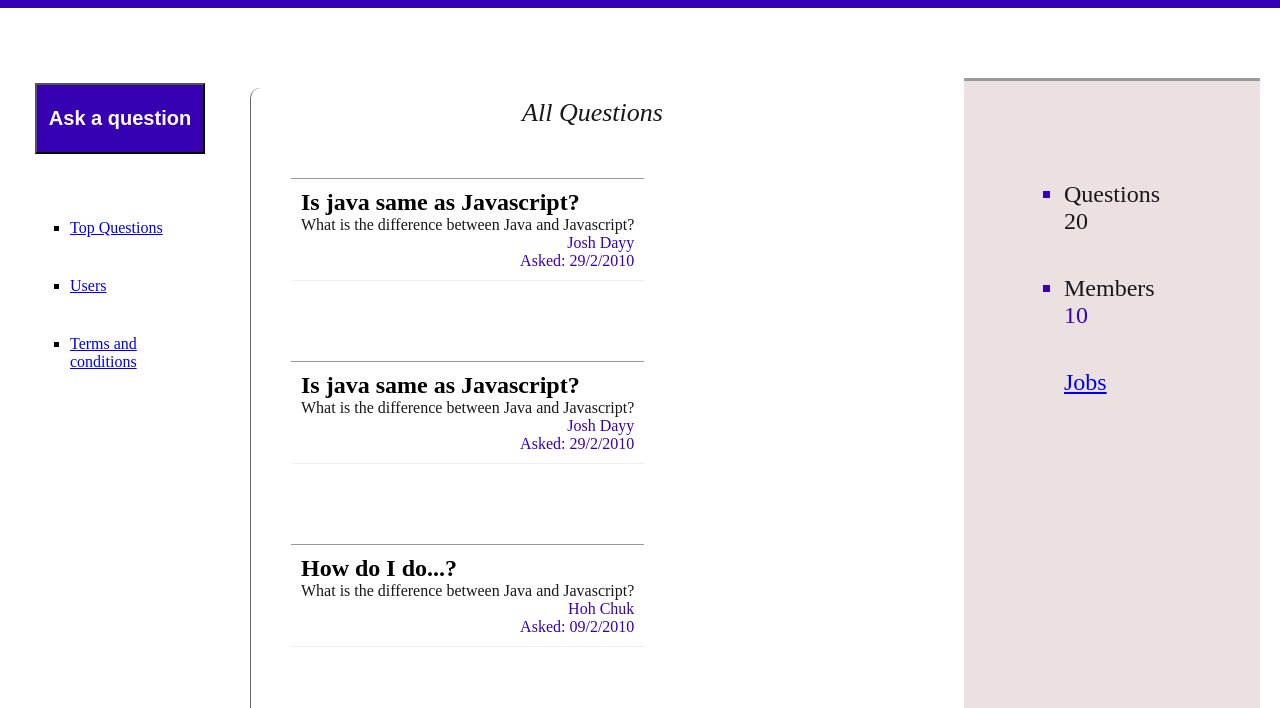
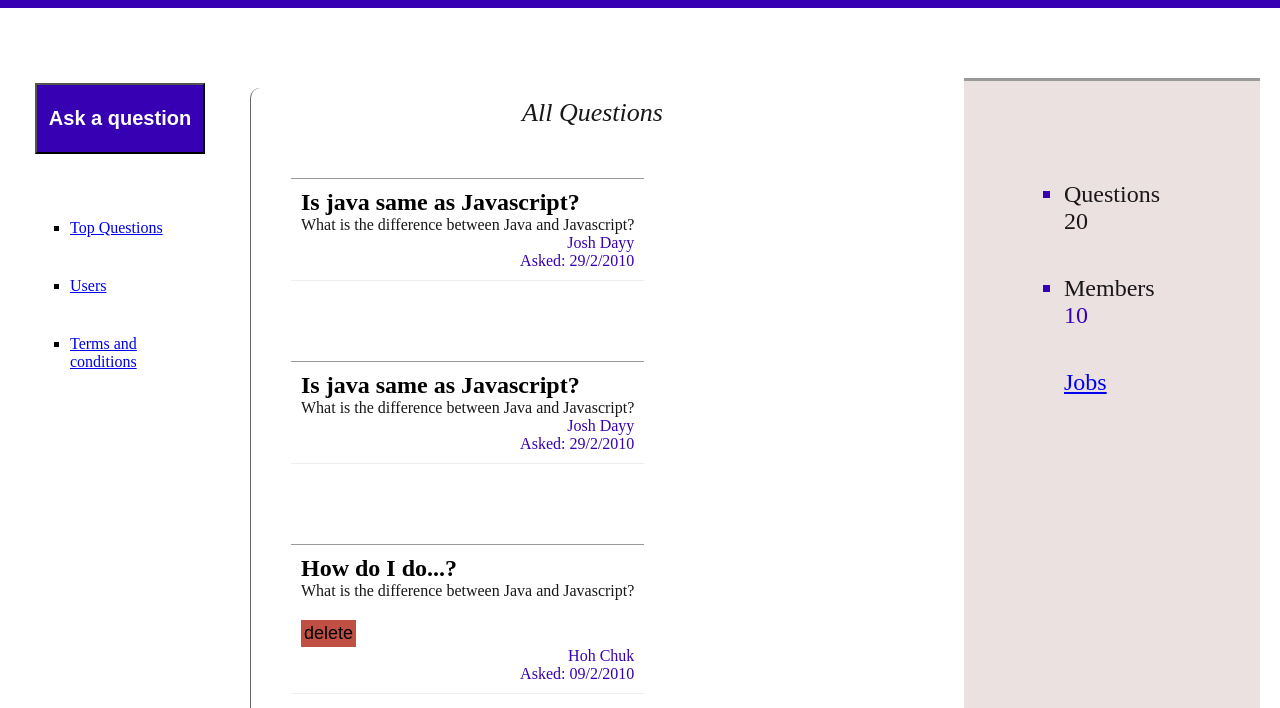
Before and after one commit to Joyce-O/StackOverflow-lite, a plain HTML site: page UI/UI/top_ques.html in a window 1280 px wide. Shown: the part 92-800 px from the top of the page. Drawn offline with Linux system fonts and the light colour scheme.

Commit message:
Add delete button

```diff
--- a/UI/UI/css/style.css
+++ b/UI/UI/css/style.css
@@ -227,6 +227,14 @@ text-decoration: none;
       padding: 10px;
 
   }
+  .quest button {
+       margin-top: 20px;
+       font-size: 18px;
+       background-color: #C15044;
+       border: none;
+       padding: 3px;
+
+  }
   .asker {
       text-align-last: end;
       color: #3700B3;
--- a/UI/UI/top_ques.html
+++ b/UI/UI/top_ques.html
@@ -76,6 +76,8 @@
               <li class="quest">
                 <h2>How do I do...?</h2>
                 <p>What is the difference between Java and Javascript?</p>
+
+                <p><button type="button">delete</button></p>
                 <p class="asker">Hoh Chuk </p>
                 <p class="asker">Asked: 09/2/2010</p>
 
```
